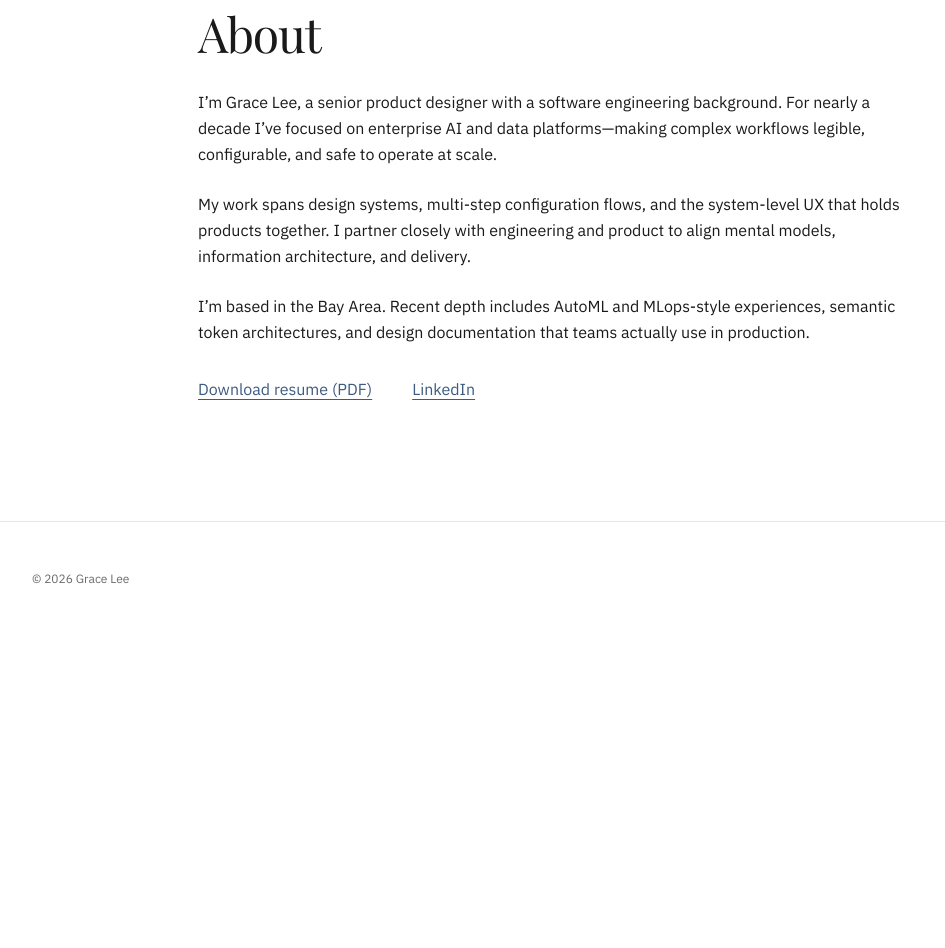
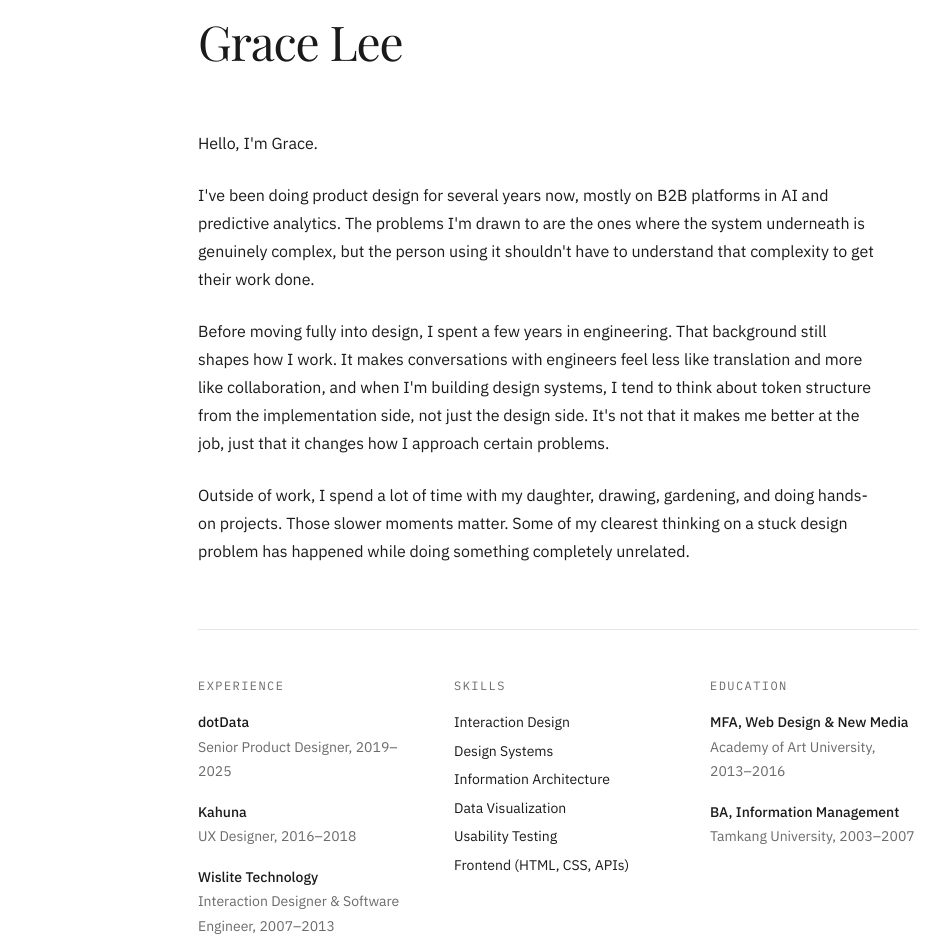
Before and after one commit to awhawha/gracelee.design, a Next.js app: page /about in a window 1280 px wide. Shown: the part 204-1152 px from the top of the page, without its empty margins (82-1027 px from the left). Before the commit the page ends 840 px from the top, so only its background shows below. Built offline with nearby package versions, Linux system fonts and the light colour scheme; a web font is replaced by a local one.

Commit message:
add about page and resume

```diff
--- a/app/about/page.tsx
+++ b/app/about/page.tsx
@@ -1,51 +1,129 @@
 import type { Metadata } from 'next'
 
 export const metadata: Metadata = {
-  title: 'About',
+  title: 'About — Grace Lee',
 }
 
 export default function AboutPage() {
   return (
-    <div className="bg-[var(--color-bg)] px-6 py-section">
-      <div className="mx-auto max-w-content space-y-8">
-        <h1 className="font-display text-4xl tracking-tight text-[var(--color-text)] md:text-5xl">
-          About
-        </h1>
+    <article className="bg-[var(--color-bg)] px-6 py-24">
+      <div className="mx-auto max-w-content">
 
-        <div className="space-y-6 font-sans leading-relaxed text-[var(--color-text)]">
+        <div className="max-w-[680px]">
+          <p className="font-mono text-xs uppercase tracking-[0.12em] text-[var(--color-muted)]">
+            Senior Product Designer
+          </p>
+          <h1 className="mt-4 font-display text-4xl leading-tight tracking-tight text-[var(--color-text)] md:text-5xl">
+            Grace Lee
+          </h1>
+        </div>
+
+        <div className="mt-16 max-w-[680px] space-y-6 font-sans leading-[1.75] text-[var(--color-text)]">
           <p>
-            I’m Grace Lee, a senior product designer with a software engineering
-            background. For nearly a decade I’ve focused on enterprise
-            AI and data platforms—making complex workflows legible, configurable,
-            and safe to operate at scale.
+            Hello, I&apos;m Grace.
           </p>
           <p>
-            My work spans design systems, multi-step configuration flows, and the
-            system-level UX that holds products together. I partner closely with
-            engineering and product to align mental models, information
-            architecture, and delivery.
+            I&apos;ve been doing product design for several years now, mostly on
+            B2B platforms in AI and predictive analytics. The problems I&apos;m
+            drawn to are the ones where the system underneath is genuinely
+            complex, but the person using it shouldn&apos;t have to understand
+            that complexity to get their work done.
           </p>
           <p>
-            I’m based in the Bay Area. Recent depth includes AutoML and MLops-style
-            experiences, semantic token architectures, and design documentation
-            that teams actually use in production.
+            Before moving fully into design, I spent a few years in engineering.
+            That background still shapes how I work. It makes conversations with
+            engineers feel less like translation and more like collaboration, and
+            when I&apos;m building design systems, I tend to think about token
+            structure from the implementation side, not just the design side.
+            It&apos;s not that it makes me better at the job, just that it
+            changes how I approach certain problems.
+          </p>
+          <p>
+            Outside of work, I spend a lot of time with my daughter, drawing,
+            gardening, and doing hands-on projects. Those slower moments matter.
+            Some of my clearest thinking on a stuck design problem has happened
+            while doing something completely unrelated.
           </p>
         </div>
 
-        <div className="flex flex-col gap-4 font-sans text-[var(--color-accent)] sm:flex-row sm:gap-10">
-          <a href="/resume.pdf" className="underline underline-offset-4 hover:opacity-80">
-            Download resume (PDF)
+        <div className="mt-16 border-t border-[var(--color-border)] pt-12">
+          <div className="grid grid-cols-1 gap-12 sm:grid-cols-3">
+            <div>
+              <p className="font-mono text-xs uppercase tracking-[0.12em] text-[var(--color-muted)]">
+                Experience
+              </p>
+              <div className="mt-4 space-y-4 font-sans text-sm leading-[1.75] text-[var(--color-text)]">
+                <div>
+                  <p className="font-medium">dotData</p>
+                  <p className="text-[var(--color-muted)]">Senior Product Designer, 2019&ndash;2025</p>
+                </div>
+                <div>
+                  <p className="font-medium">Kahuna</p>
+                  <p className="text-[var(--color-muted)]">UX Designer, 2016&ndash;2018</p>
+                </div>
+                <div>
+                  <p className="font-medium">Wislite Technology</p>
+                  <p className="text-[var(--color-muted)]">Interaction Designer &amp; Software Engineer, 2007&ndash;2013</p>
+                </div>
+              </div>
+            </div>
+            <div>
+              <p className="font-mono text-xs uppercase tracking-[0.12em] text-[var(--color-muted)]">
+                Skills
+              </p>
+              <div className="mt-4 space-y-1 font-sans text-sm leading-[1.75] text-[var(--color-text)]">
+                <p>Interaction Design</p>
+                <p>Design Systems</p>
+                <p>Information Architecture</p>
+                <p>Data Visualization</p>
+                <p>Usability Testing</p>
+                <p>Frontend (HTML, CSS, APIs)</p>
+              </div>
+            </div>
+            <div>
+              <p className="font-mono text-xs uppercase tracking-[0.12em] text-[var(--color-muted)]">
+                Education
+              </p>
+              <div className="mt-4 space-y-4 font-sans text-sm leading-[1.75] text-[var(--color-text)]">
+                <div>
+                  <p className="font-medium">MFA, Web Design &amp; New Media</p>
+                  <p className="text-[var(--color-muted)]">Academy of Art University, 2013&ndash;2016</p>
+                </div>
+                <div>
+                  <p className="font-medium">BA, Information Management</p>
+                  <p className="text-[var(--color-muted)]">Tamkang University, 2003&ndash;2007</p>
+                </div>
+              </div>
+            </div>
+          </div>
+        </div>
+
+        <div className="mt-16 flex flex-col gap-4 sm:flex-row sm:gap-8">
+          <a
+            href="/images/gracelee-resume-2026.pdf"
+            target="_blank"
+            rel="noopener noreferrer"
+            className="font-mono text-xs uppercase tracking-[0.12em] text-[var(--color-accent)] underline underline-offset-4 hover:opacity-70"
+          >
+            Download Resume
           </a>
           <a
-            href="https://www.linkedin.com/in/"
-            className="underline underline-offset-4 hover:opacity-80"
+            href="https://www.linkedin.com/in/yahuilee/"
             target="_blank"
             rel="noopener noreferrer"
+            className="font-mono text-xs uppercase tracking-[0.12em] text-[var(--color-accent)] underline underline-offset-4 hover:opacity-70"
           >
             LinkedIn
           </a>
+          <a
+            href="mailto:yahuilee0618@gmail.com"
+            className="font-mono text-xs uppercase tracking-[0.12em] text-[var(--color-accent)] underline underline-offset-4 hover:opacity-70"
+          >
+            Email
+          </a>
         </div>
+
       </div>
-    </div>
+    </article>
   )
 }
```
Also changed, not shown: 1 other file (tests, documents, lock files or other folders).
